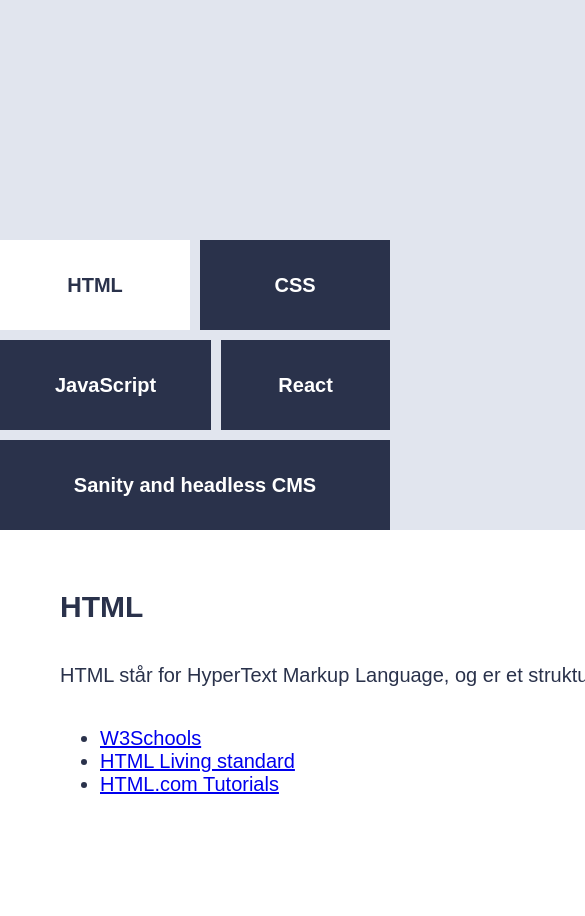
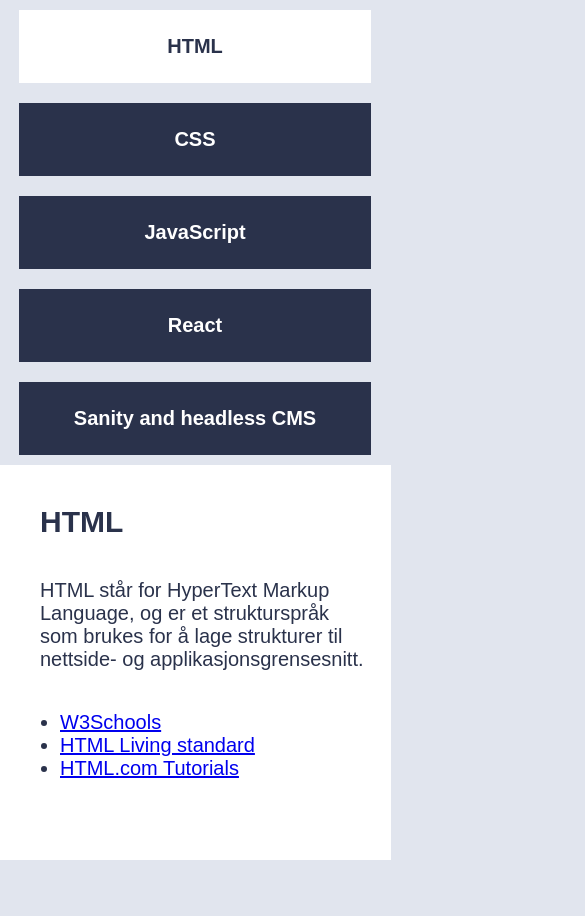
Before and after one commit to victortonneberg/uin25ak1_resource_layout_tonneberg, a plain HTML site: page index.html in a window 390 px wide. Shown: the top 916 px of the page, 585 px wide, since content can reach past the window. After the commit the page ends 860 px from the top, so only its background shows below. Drawn offline with Linux system fonts and the light colour scheme.

Commit message:
Media queries
Tilpasset til telefon/mindre skjermer.

```diff
--- a/styles.css
+++ b/styles.css
@@ -87,3 +87,42 @@
 
 
 }
+
+/*Media Queries for telefon/mindre skjermer*/
+@media only screen and (max-width: 768px) {
+    header {
+        margin-top: 10px;
+    }
+
+    nav {
+        flex-direction: column;
+    }
+
+    nav button {
+        width: 100%;
+        margin-bottom: 10px;
+    }
+
+    main {
+
+        .resources {
+            width: 90%;
+            margin: 0;
+            padding: 1rem;
+
+            h2 {
+                padding: 1rem;
+            }
+
+            p {
+                padding-left: 1rem;
+            }
+
+            ul {
+                padding-left: 2rem;
+                margin-right: 2rem;
+                padding-bottom: 2rem;
+            }
+        }
+    }
+}
```
